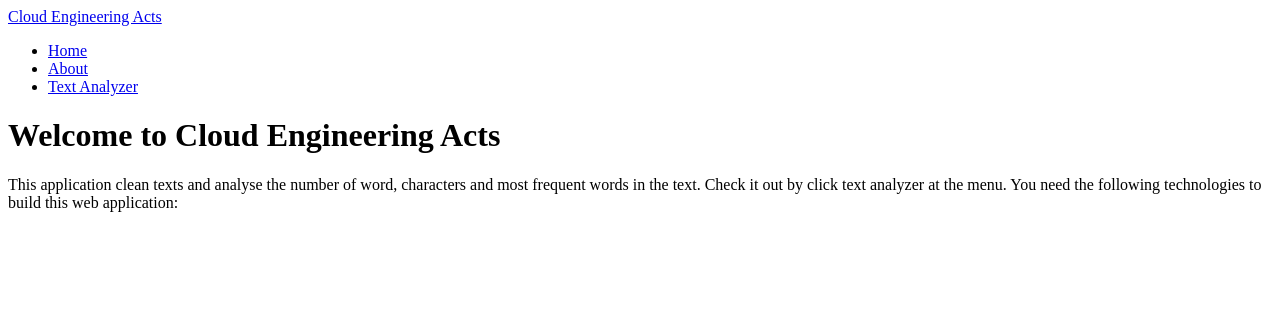
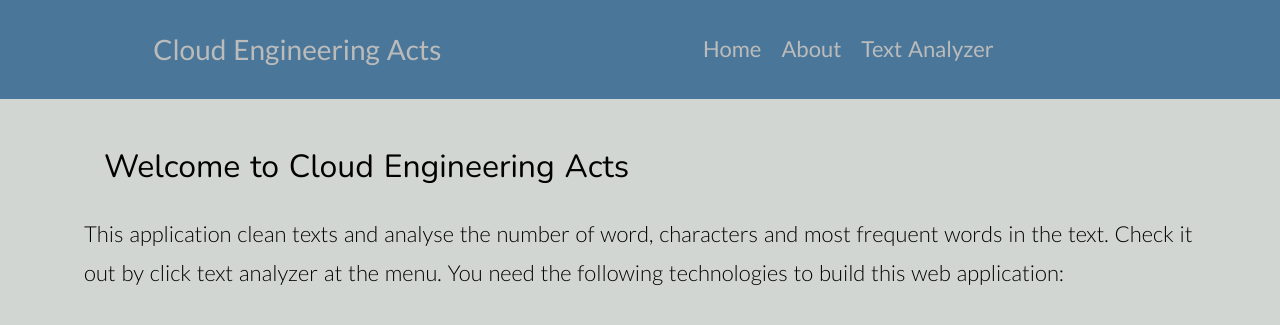
Before and after one commit to LaVie-environment/webstory, a Flask app: page / in a window 1280 px wide. Shown: the top 325 px of the page. Run offline with Flask 3, Linux system fonts and the light colour scheme.

Commit message:
use inspector tools to identify why the layout file is not rendering the stylesheet(css), restructure the main.css file

```diff
--- a/static/css/main.css
+++ b/static/css/main.css
@@ -0,0 +1,194 @@
+/* === GENERAL === */
+
+    * {
+        margin: 0;
+        padding: 0;
+        box-sizing: border-box;
+    }
+
+    /* === css variables === */
+    :root {
+        --header-bg-color: #4a7799;
+        --textarea-bg-color: rgb(250, 246, 246);
+        --body-bg-color: rgb(210, 214, 210);
+        --nav-link-color: #bbb;
+    }
+
+    /* === body style === */
+    body {
+        background: var(--body-bg-color);
+        margin: auto;
+        line-height: 1.75;
+        font-weight: 900;
+        word-spacing: 1.5px;
+        font-family: 'Lato',sans-serif;
+        font-weight: 300;
+    }
+
+    /* === header style === */
+    header {
+        background: var(--header-bg-color);
+    }
+    /* === title and subtitle style === */
+    h1,
+    h2 {
+        margin: 20px;
+        font-weight: 300;
+        font-family: Nunito;
+    }
+
+    /* === header menu style === */
+
+    .menu-container {
+        width: 90%;
+        display: flex;
+        justify-content: space-around;
+        align-items: center;
+        color: rgb(221, 215, 215);
+        padding: 25px;
+    }
+
+    .nav-lists {
+        display: flex;
+    }
+
+    .nav-list {
+        list-style: none;
+        margin: 0 5px;
+    }
+
+    .nav-link {
+        text-decoration: none;
+        font-size: 22px;
+        padding: 0 5px;
+        color: var(--nav-link-color);
+        font-weight: 400;
+    }
+
+    .brand-name {
+        font-size: 28px;
+        font-weight: bolder;
+    }
+    /* === paragraph text style === */
+    p {
+        font-size: 22px;
+        font-weight: 300;
+    }
+
+    /* === main style === */
+    main {
+        width: 90%;
+        margin: auto;
+    }
+
+    /* === container div inside main style === */
+
+    .container {
+        background: rgb(210, 214, 210);
+        padding: 20px;
+        margin: auto;
+    }
+
+    .tech-lists {
+        margin: 10px auto;
+        text-align: left;
+        font-size: 20px;
+    }
+    .tech {
+        list-style: none;
+    }
+    /* === button style === */
+    .btn {
+        width: 150px;
+        height: 50px;
+        background: var(--header-bg-color);
+        color: var(--nav-link-color);
+        font-size: 20px;
+        margin: 5px;
+        border: 1px solid var(--header-bg-color);
+        font-family: Lato;
+        cursor: pointer;
+    }
+
+    .btn:focus {
+        outline: 2px solid #2a70a5;
+        cursor: pointer;
+    }
+    /* === textarea style === */
+    textarea {
+        width: 65%;
+        margin: auto;
+        padding:15px;
+        outline: 2px solid rgba(207, 203, 203, 0.25);
+        border: none;
+        font-size: 18px;
+        font-family: Lato;
+        font-weight: 300;
+    }
+
+    .result-header{
+        font-weight: 300;
+        margin-bottom: 10px;
+    }
+    textarea:focus {
+        border: none;
+        outline: 2px solid rgba(74, 119, 153, 0.45);
+        background: var(--textarea-bg-color);
+        font-size: 18px;
+        caret-color: var(--header-bg-color);
+        font-family: Lato;
+        font-weight: 300;
+
+    }
+    table {
+        width:50%;
+        text-align: center;
+        border: 1px solid #ccc;
+        border-collapse: collapse;
+    }
+    tr {
+        background-color: #f8f8f8;
+        border: 1px solid #ddd;
+        padding: .35em;
+
+    }
+    tbody tr, tbody td {
+        padding: .625em;
+        text-align: center;
+    }
+
+    thead tr th {
+        background: var(--header-bg-color);
+        font-size: .85em;
+        letter-spacing: .1em;
+        text-transform: uppercase;
+        padding:15px;
+        color:var(--nav-link-color);
+    }
+
+    /* === responsiveness === */
+    @media (max-width:600px) {
+        main {
+            width:100%;
+        }
+
+        .menu-container {
+            flex-direction: column;
+            justify-content: space-between;
+        }
+        h1{
+            font-size: 22px;
+        }
+
+        .nav-lists {
+            flex-direction: column;
+        }
+
+        textarea {
+            width: 100%;
+        }
+        table {
+            width: 100%;
+        }
+
+    }
--- a/templates/layout.html
+++ b/templates/layout.html
@@ -3,11 +3,8 @@
   <head>
     <meta charset="UTF-8" />
     <meta name="viewport" content="width=device-width, initial-scale=1.0" />
-    <link
-      href="https://fonts.googleapis.com/css?family=Lato:300,400|Nunito:300,400|Raleway:300,400,500&display=swap"
-      rel="stylesheet"
-    />
-    <link rel="stylesheet" href="{{ url_for('static', filename='static/css/main.css') }}" />
+    <link href="https://fonts.googleapis.com/css?family=Lato:300,400|Nunito:300,400|Raleway:300,400,500&display=swap" rel="stylesheet" />
+    <link rel="stylesheet" href="{{ url_for('static', filename='css/main.css') }}" />
     {% if title %}
     <title>Cloud Engineering Acts - {{ title}}</title>
     {% else %}
```
